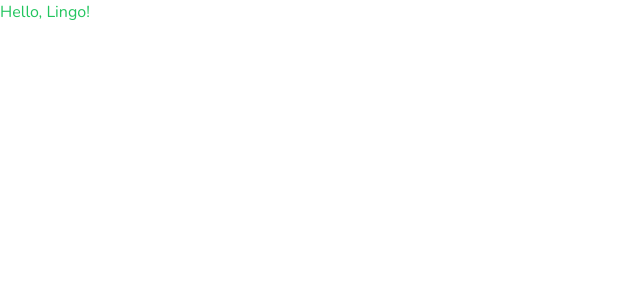
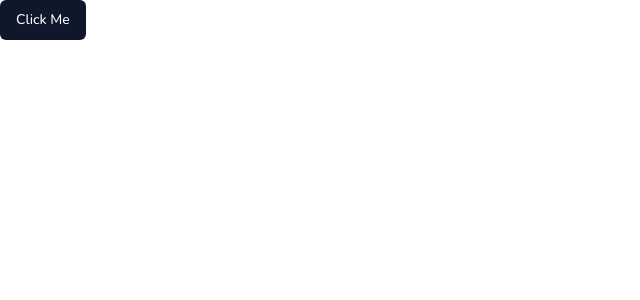
Before and after one commit to myk-francis/next-lingo, a Next.js app: page / in a window 1280 px wide. Shown: the top 300 px of the page, without its empty margins (0-640 px from the left). Built offline with nearby package versions, Linux system fonts and the light colour scheme.

Commit message:
Update: added button route

```diff
--- /dev/null
+++ b/app/buttons/page.tsx
@@ -0,0 +1,7 @@
+import React from "react";
+
+function ButtonsPage() {
+  return <div>ButtonsPage</div>;
+}
+
+export default ButtonsPage;
--- a/app/page.tsx
+++ b/app/page.tsx
@@ -1,7 +1,9 @@
+import { Button } from "@/components/ui/button";
+
 export default function Home() {
   return (
     <div>
-      <p className="text-green-500">Hello, Lingo!</p>
+      <Button>Click Me</Button>
     </div>
   );
 }
```
